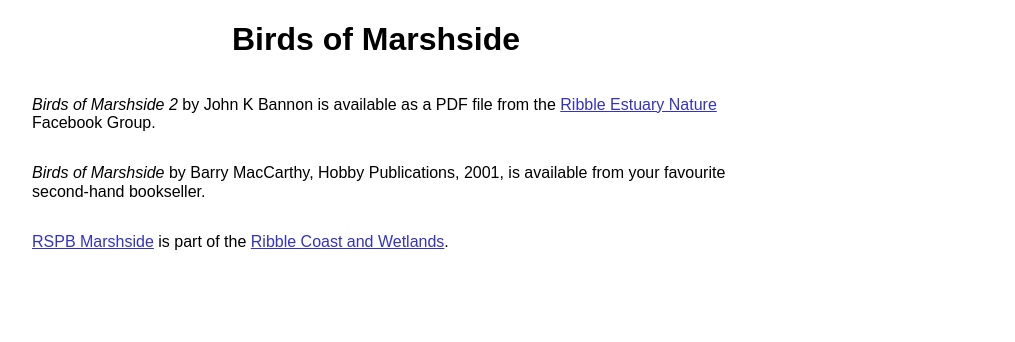
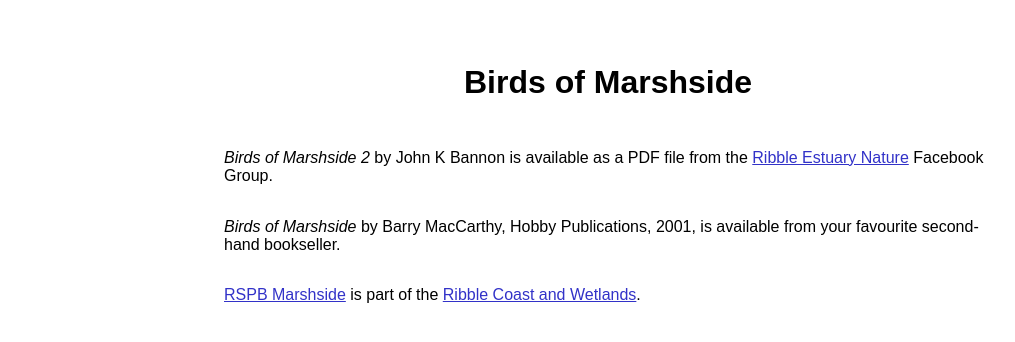
Before and after one commit to dtylr/bom, a Jekyll site: the page built from holding-page.md, in a window 1280 px wide. Shown: the top 342 px of the page, without its empty margins (32-1047 px from the left). Built offline with Jekyll 4.4.1, drawn with Linux system fonts in a browser that asks for light colours.

Commit message:
less horrible css

```diff
--- a/_includes/minimal.scss
+++ b/_includes/minimal.scss
@@ -1,3 +1,28 @@
+
+@mixin for-phone-only {
+  @media (max-width: 599px) { @content; }
+}
+@mixin for-tablet-up {
+  @media (min-width: 600px) { @content; }
+}
+@mixin for-tablet-only {
+  @media (min-width: 600px) and (max-width: 899px) { @content; }
+}
+@mixin for-small-up {
+  @media (min-width: 900px) { @content; }
+}
+@mixin for-small-only {
+  @media (min-width: 900px) and (max-width: 1199px) { @content; }
+}
+@mixin for-medium-up {
+  @media (min-width: 1200px) { @content; }
+}
+@mixin for-medium-only {
+  @media (min-width: 1200px) and (max-width: 1799px) { @content; }
+}
+@mixin for-large-up {
+  @media (min-width: 1800px) { @content; }
+}
 
 html {
   font-family: sans-serif; /* 1 */
@@ -18,9 +43,6 @@ a {
   color: rgb(50,50,200)
 }
 
-
-
-
 a:active,
 a:hover {
   outline-width: 0;
@@ -29,12 +51,21 @@ a:hover {
 .content {
 	width: 100%;
 	max-width: 800px;
+	@include for-tablet-up {
+		margin: 4em auto;
+	}
 }
 
 ul {
+	margin-top: 2em;
 	list-style: none;
+	padding: 0;
 }
 
 li {
-	padding: 1em 1em;
+	padding: 1em 0;
+	@include for-tablet-up {
+		padding: 1em 1em;
+	}
+
 }
```
